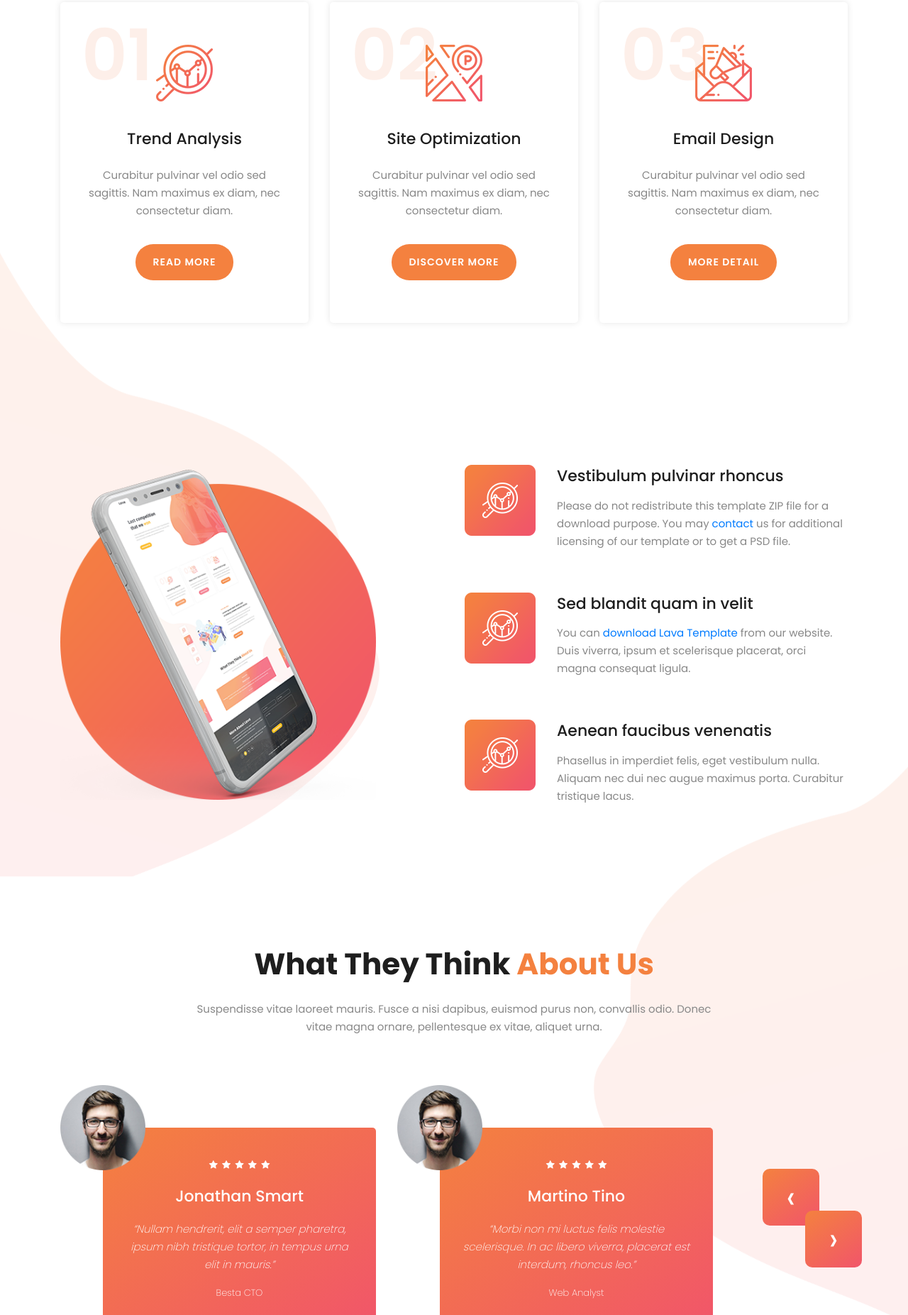
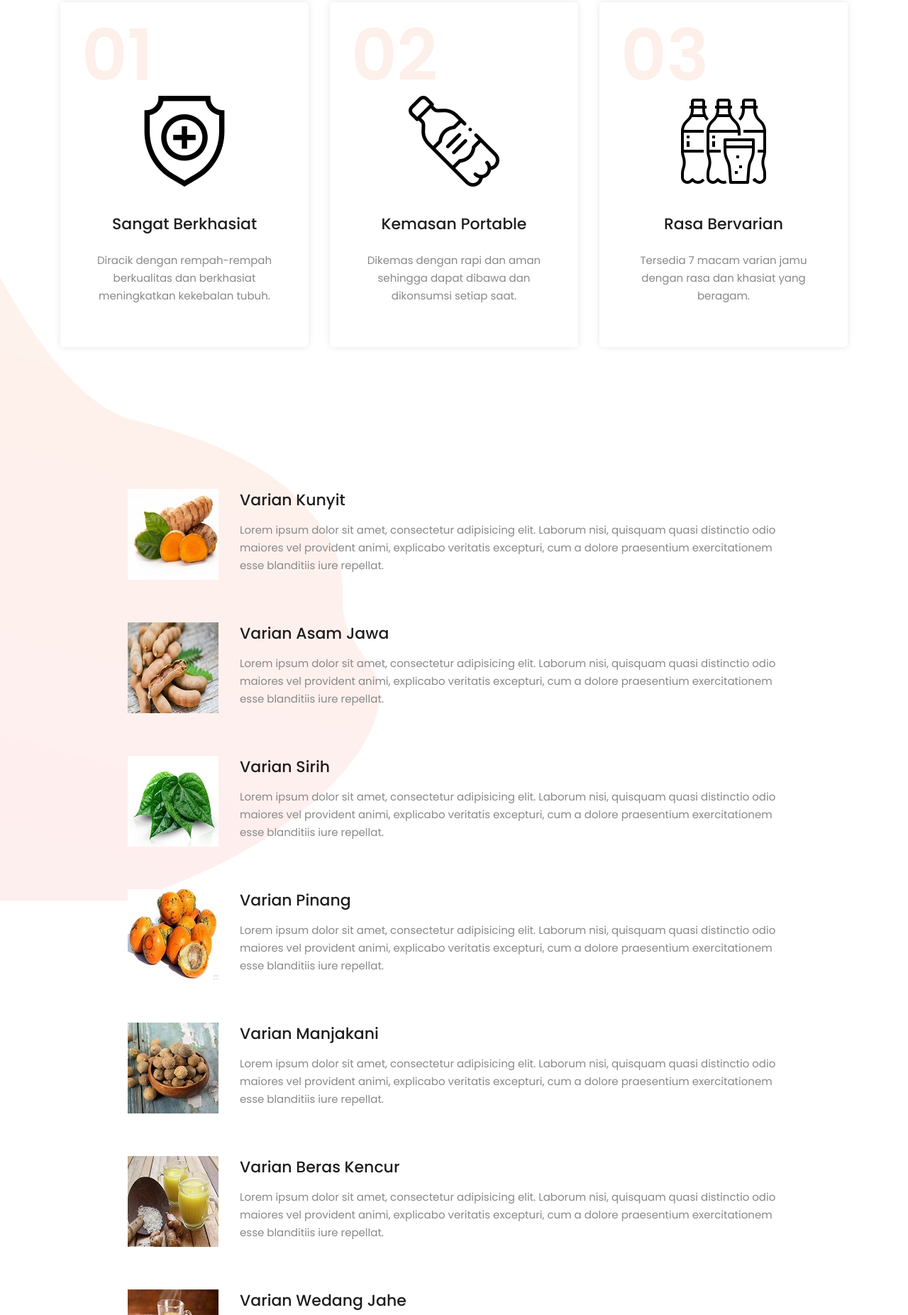
Before and after one commit to salim-sefia/warisansimbok, a plain HTML site: page index.html in a window 1280 px wide. Shown: the part 947-2800 px from the top of the page at 71% size. Drawn offline with Linux system fonts and the light colour scheme.

Commit message:
edit 80 persen

```diff
--- a/index.html
+++ b/index.html
@@ -9,7 +9,7 @@
     <meta name="author" content="TemplateMo">
     <link href="https://fonts.googleapis.com/css?family=Poppins:100,200,300,400,500,600,700,800,900&display=swap" rel="stylesheet">
 
-    <title>Lava Landing Page HTML Template</title>
+    <title>Jamu Warisan Si Mbok</title>
 <!--
 
 Lava Landing Page
@@ -57,15 +57,8 @@ https://templatemo.com/tm-540-lava-landing-page
                         <ul class="nav">
                             <li class="scroll-to-section"><a href="#welcome" class="menu-item">Beranda</a></li>
                             <li class="scroll-to-section"><a href="#about" class="menu-item">Tentang</a></li>
+                            <li class="scroll-to-section"><a href="#promotion" class="menu-item">Varian Produk</a></li>
                             <li class="scroll-to-section"><a href="#testimonials" class="menu-item">Testimoni</a>
-                            </li>
-                            <li class="submenu">
-                                <a href="javascript:;">Media Sosial</a>
-                                <ul>
-                                    <li><a href="" class="menu-item">Twitter</a></li>
-                                    <li><a href="" class="menu-item">Facebook</a></li>
-                                    <li><a href="https://www.instagram.com/warisan_simbo/" class="menu-item">Instagram</a></li>
-                                </ul>
                             </li>
                         </ul>
                         <a class='menu-trigger'>
@@ -90,7 +83,7 @@ https://templatemo.com/tm-540-lava-landing-page
                     <div class="left-text col-lg-6 col-md-12 col-sm-12 col-xs-12"
                         data-scroll-reveal="enter left move 30px over 0.6s after 0.4s">
                         <h1>Cara Baru Nikmatin <em>JAMU</em></h1>
-                        <p>Kata siapa minum jamu itu kampungan ? kalo kamu mikir gitu, kamu berarti belum nyobain <strong style="color: black;">Jamu Warisan Si Mbok</strong>, hayuk guys <strong>kalian mesti coba!</strong></p>
+                        <p>Kata siapa minum jamu itu kampungan ? kalo kamu mikir gitu, kamu berarti belum nyobain <strong style="color: black;">Jamu Warisan Si Mbok</strong>, hayuk guys kalian<strong style="color: black;"> mesti coba!</strong></p>
                         <a href="#about" class="main-button-slider">APA ITU JAMU <strong>WARISAN SI MBOK </strong>?</a>
                     </div>
                 </div>
@@ -109,12 +102,16 @@ https://templatemo.com/tm-540-lava-landing-page
                     <div class="features-item">
                         <div class="features-icon">
                             <h2>01</h2>
-                            <img src="assets/images/features-icon-1.png" alt="">
-                            <h4>Trend Analysis</h4>
-                            <p>Curabitur pulvinar vel odio sed sagittis. Nam maximus ex diam, nec consectetur diam.</p>
-                            <a href="#testimonials" class="main-button">
+                            <br>
+                            <br>
+                            <br>
+                            <img src="assets/images/immunity.png" alt="">
+                            <h4>Sangat Berkhasiat</h4>
+                            <p>Diracik dengan rempah-rempah berkualitas dan berkhasiat meningkatkan kekebalan tubuh. </p>
+
+                            <!-- <a href="#testimonials" class="main-button">
                                 Read More
-                            </a>
+                            </a> -->
                         </div>
                     </div>
                 </div>
@@ -123,12 +120,15 @@ https://templatemo.com/tm-540-lava-landing-page
                     <div class="features-item">
                         <div class="features-icon">
                             <h2>02</h2>
-                            <img src="assets/images/features-icon-2.png" alt="">
-                            <h4>Site Optimization</h4>
-                            <p>Curabitur pulvinar vel odio sed sagittis. Nam maximus ex diam, nec consectetur diam.</p>
-                            <a href="#testimonials" class="main-button">
+                            <br>
+                            <br>
+                            <br>
+                            <img src="assets/images/plastic-bottle.png" alt="">
+                            <h4>Kemasan Portable</h4>
+                            <p>Dikemas dengan rapi dan aman sehingga dapat dibawa dan dikonsumsi setiap saat.</p>
+                            <!-- <a href="#testimonials" class="main-button">
                                 Discover More
-                            </a>
+                            </a> -->
                         </div>
                     </div>
                 </div>
@@ -137,12 +137,15 @@ https://templatemo.com/tm-540-lava-landing-page
                     <div class="features-item">
                         <div class="features-icon">
                             <h2>03</h2>
-                            <img src="assets/images/features-icon-3.png" alt="">
-                            <h4>Email Design</h4>
-                            <p>Curabitur pulvinar vel odio sed sagittis. Nam maximus ex diam, nec consectetur diam.</p>
-                            <a href="#testimonials" class="main-button">
+                            <br>
+                            <br>
+                            <br>
+                            <img src="assets/images/soft-drink.png" alt="">
+                            <h4>Rasa Bervarian</h4>
+                            <p>Tersedia 7 macam varian jamu dengan rasa dan khasiat yang beragam.</p>
+                            <!-- <a href="#testimonials" class="main-button">
                                 More Detail
-                            </a>
+                            </a> -->
                         </div>
                     </div>
                 </div>
@@ -157,37 +160,59 @@ https://templatemo.com/tm-540-lava-landing-page
     <section class="section" id="promotion">
         <div class="container">
             <div class="row">
-                <div class="left-image col-lg-5 col-md-12 col-sm-12 mobile-bottom-fix-big"
+                <!-- <div class="left-image col-lg-5 col-md-12 col-sm-12 mobile-bottom-fix-big"
                     data-scroll-reveal="enter left move 30px over 0.6s after 0.4s">
-                    <img src="assets/images/left-image.png" class="rounded img-fluid d-block mx-auto" alt="App">
-                </div>
-                <div class="right-text offset-lg-1 col-lg-6 col-md-12 col-sm-12 mobile-bottom-fix">
+                    <img src="assets/images/gambar-kiri.jpeg" class="rounded img-fluid d-block mx-auto" alt="App">
+                </div> -->
+                <div class="rounded right-text offset-lg-1 col-lg-10 col-md-12 col-sm-12 mobile-bottom-fix">
                     <ul>
-                        <li data-scroll-reveal="enter right move 30px over 0.6s after 0.4s">
-                            <img src="assets/images/about-icon-01.png" alt="">
+                        <li data-scroll-reveal="enter right move 30px over 1.0s after 0.4s">
+                            <img src="assets/images/kunyit.jpg" alt="">
                             <div class="text">
-                                <h4>Vestibulum pulvinar rhoncus</h4>
-                                <p>Please do not redistribute this template ZIP file for a download purpose. You may <a
-                                rel="nofollow" href="https://templatemo.com/contact" target="_parent">contact</a> us for
-                            additional licensing of our template or to get a PSD file.</p>
+                                <h4>Varian Kunyit</h4>
+                                <p>Lorem ipsum dolor sit amet, consectetur adipisicing elit. Laborum nisi, quisquam quasi distinctio odio maiores vel provident animi, explicabo veritatis excepturi, cum a dolore praesentium exercitationem esse blanditiis iure repellat.</p>
                             </div>
                         </li>
-                        <li data-scroll-reveal="enter right move 30px over 0.6s after 0.5s">
-                            <img src="assets/images/about-icon-02.png" alt="">
+                        <li data-scroll-reveal="enter right move 30px over 1.0s after 0.5s">
+                            <img src="assets/images/asam-jawa.jpg" alt="">
                             <div class="text">
-                                <h4>Sed blandit quam in velit</h4>
-                                <p>You can <a rel="nofollow"
-                                        href="https://templatemo.com/tm-540-lava-landing-page">download Lava
-                                        Template</a> from our website. Duis viverra, ipsum et scelerisque placerat, orci
-                                    magna consequat ligula.</p>
+                                <h4>Varian Asam Jawa</h4>
+                                <p>Lorem ipsum dolor sit amet, consectetur adipisicing elit. Laborum nisi, quisquam quasi distinctio odio maiores vel provident animi, explicabo veritatis excepturi, cum a dolore praesentium exercitationem esse blanditiis iure repellat.</p>
                             </div>
                         </li>
-                        <li data-scroll-reveal="enter right move 30px over 0.6s after 0.6s">
-                            <img src="assets/images/about-icon-03.png" alt="">
+                        <li data-scroll-reveal="enter right move 30px over 1.0s after 0.6s">
+                            <img src="assets/images/daun-sirih.jpg" alt="">
                             <div class="text">
-                                <h4>Aenean faucibus venenatis</h4>
-                                <p>Phasellus in imperdiet felis, eget vestibulum nulla. Aliquam nec dui nec augue
-                                    maximus porta. Curabitur tristique lacus.</p>
+                                <h4>Varian Sirih</h4>
+                                <p>Lorem ipsum dolor sit amet, consectetur adipisicing elit. Laborum nisi, quisquam quasi distinctio odio maiores vel provident animi, explicabo veritatis excepturi, cum a dolore praesentium exercitationem esse blanditiis iure repellat.</p>
+                            </div>
+                        </li>
+                        <li data-scroll-reveal="enter right move 30px over 1.0s after 0.7s">
+                            <img src="assets/images/pinang.jpg" alt="">
+                            <div class="text">
+                                <h4>Varian Pinang</h4>
+                                <p>Lorem ipsum dolor sit amet, consectetur adipisicing elit. Laborum nisi, quisquam quasi distinctio odio maiores vel provident animi, explicabo veritatis excepturi, cum a dolore praesentium exercitationem esse blanditiis iure repellat.</p>
+                            </div>
+                        </li>
+                        <li data-scroll-reveal="enter right move 30px over 1.0s after 0.8s">
+                            <img src="assets/images/manjakani.jpg" alt="">
+                            <div class="text">
+                                <h4>Varian Manjakani</h4>
+                                <p>Lorem ipsum dolor sit amet, consectetur adipisicing elit. Laborum nisi, quisquam quasi distinctio odio maiores vel provident animi, explicabo veritatis excepturi, cum a dolore praesentium exercitationem esse blanditiis iure repellat.</p>
+                            </div>
+                        </li>
+                        <li data-scroll-reveal="enter right move 30px over 1.0s after 0.9s">
+                            <img src="assets/images/beras-kencur.jpg" alt="">
+                            <div class="text">
+                                <h4>Varian Beras Kencur</h4>
+                                <p>Lorem ipsum dolor sit amet, consectetur adipisicing elit. Laborum nisi, quisquam quasi distinctio odio maiores vel provident animi, explicabo veritatis excepturi, cum a dolore praesentium exercitationem esse blanditiis iure repellat.</p>
+                            </div>
+                        </li>
+                        <li data-scroll-reveal="enter right move 30px over 1.0s after 1.0s">
+                            <img src="assets/images/wedang-jahe.jpg" alt="">
+                            <div class="text">
+                                <h4>Varian Wedang Jahe</h4>
+                                <p>Lorem ipsum dolor sit amet, consectetur adipisicing elit. Laborum nisi, quisquam quasi distinctio odio maiores vel provident animi, explicabo veritatis excepturi, cum a dolore praesentium exercitationem esse blanditiis iure repellat.</p>
                             </div>
                         </li>
                     </ul>
@@ -205,9 +230,9 @@ https://templatemo.com/tm-540-lava-landing-page
             <div class="row">
                 <div class="col-lg-8 offset-lg-2">
                     <div class="center-heading">
-                        <h2>What They Think <em>About Us</em></h2>
-                        <p>Suspendisse vitae laoreet mauris. Fusce a nisi dapibus, euismod purus non, convallis odio.
-                            Donec vitae magna ornare, pellentesque ex vitae, aliquet urna.</p>
+                        <h2>Apa Yang Mereka Katakan Tentang <em>Produk Kami</em></h2>
+                        <br>
+                        <p>Berikut testimoni para pelanggan yang telah merasakan dan menikmati manfaat dari berbagai produk yang kami tawarkan.</p>
                     </div>
                 </div>
                 <div class="col-lg-10 col-md-12 col-sm-12 mobile-bottom-fix-big"
@@ -294,9 +319,9 @@ https://templatemo.com/tm-540-lava-landing-page
     <footer id="contact-us">
         <div class="container">
             <div class="footer-content">
-                <div class="row">
+                <div class="row justify-content-center">
                     <!-- ***** Contact Form Start ***** -->
-                    <div class="col-lg-6 col-md-12 col-sm-12">
+                    <!-- <div class="col-lg-6 col-md-12 col-sm-12">
                         <div class="contact-form">
                             <form id="contact" action="" method="post">
                                 <div class="row">
@@ -327,21 +352,15 @@ https://templatemo.com/tm-540-lava-landing-page
                                 </div>
                             </form>
                         </div>
-                    </div>
+                    </div> -->
                     <!-- ***** Contact Form End ***** -->
-                    <div class="right-content col-lg-6 col-md-12 col-sm-12">
-                        <h2>More About <em>Lava</em></h2>
-                        <p>Phasellus dapibus urna vel lacus accumsan, iaculis eleifend leo auctor. Duis at finibus odio.
-                            Vivamus ut pharetra arcu, in porta metus. Suspendisse blandit pulvinar ligula ut elementum.
-                            <br><br>If you need this contact form to send email to your inbox, you may follow our <a
-                                rel="nofollow" href="https://templatemo.com/contact" target="_parent">contact</a> page
-                            for more detail.</p>
-                        <ul class="social">
+                    <div class="right-content col-lg-9 col-md-12 col-sm-12">
+                        <h2>Ketahui Lebih tentang <em>Produk Kami</em></h2>
+                        <p>Untuk mengetahui informasi dan pembaharuan lain kami mengenai produk, anda dapat mengikuti sosial media kami atau langusng menghubungi kami menggunakan kontak yang tertera.</p>
+                        <ul class="social justify-content-center">
                             <li><a href="https://fb.com/templatemo"><i class="fa fa-facebook"></i></a></li>
-                            <li><a href="#"><i class="fa fa-twitter"></i></a></li>
-                            <li><a href="#"><i class="fa fa-linkedin"></i></a></li>
-                            <li><a href="#"><i class="fa fa-rss"></i></a></li>
-                            <li><a href="#"><i class="fa fa-dribbble"></i></a></li>
+                            <li><a href="https://api.whatsapp.com/send?phone=6285933815831&text=Hallo%20Admin%20Saya%20Ingin%20Memesan%20Jamu%20Warisan%20Si%20Mbok" target="_blank"><i class="fa fa-whatsapp"></i></a></li>
+                            <li><a href="https://www.instagram.com/warisan_simbo/"><i class="fa fa-instagram"></i></a></li>
                         </ul>
                     </div>
                 </div>
@@ -349,9 +368,11 @@ https://templatemo.com/tm-540-lava-landing-page
             <div class="row">
                 <div class="col-lg-12">
                     <div class="sub-footer">
-                        <p>Copyright &copy; 2020 Lava Landing Page
+                    <p>Copyright &copy; 2021 Jamu Warisan Si Mbok
 
-                        | Designed by <a rel="nofollow" href="https://templatemo.com">TemplateMo</a></p>
+                        | Re-Designed by <a rel="nofollow" href="https://www.instagram.com/karaage_sarimu/">Sarimu-San</a>
+
+                    </p>
                     </div>
                 </div>
             </div>
```
Also changed, not shown: assets/images/WhatsApp Image 2021-03-20 at 09.05.33 (2).jpeg (deleted), assets/images/asam-jawa.jpg (added), assets/images/beras-kencur.jpg (added), assets/images/daun-sirih.jpg (added), assets/images/gambar-kiri.jpeg (added), assets/images/immunity.png (added), assets/images/kunyit.jpg (added), assets/images/manjakani.jpg (added), assets/images/pinang.jpg (added), assets/images/plastic-bottle.png (added), assets/images/soft-drink.png (added), assets/images/wedang-jahe.jpg (added).
